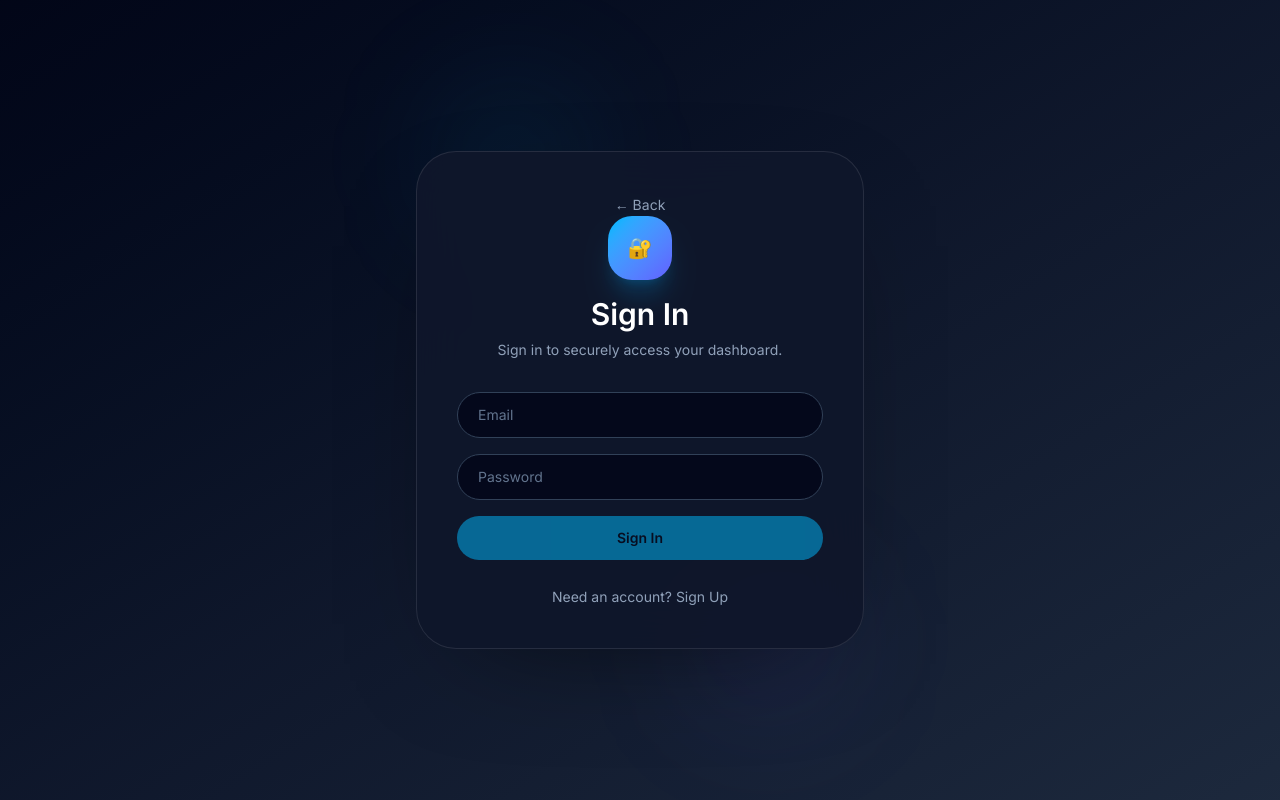
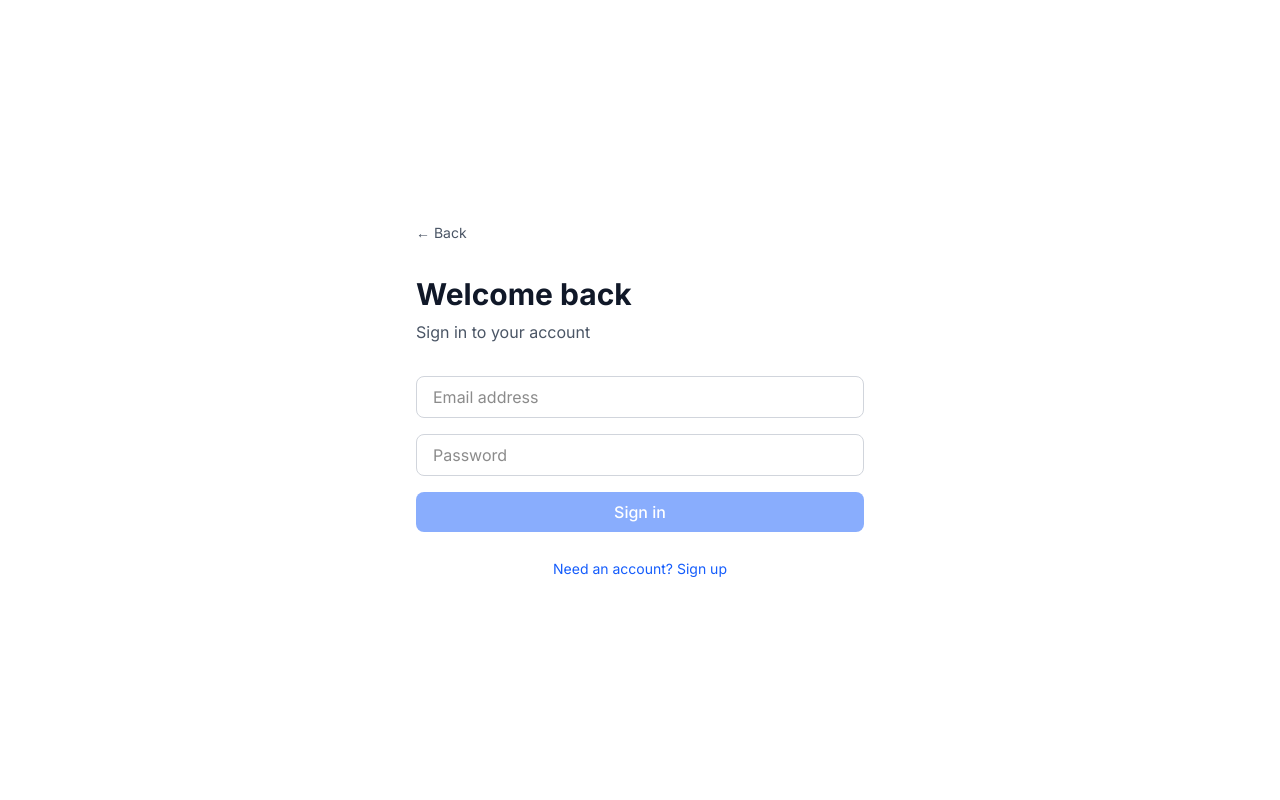
Before and after one commit to kevinedysoncortejo-arch/lab3, a Next.js app: page /auth in a window 1280 px wide. Built offline with nearby package versions, Linux system fonts and the light colour scheme.

Commit message:
Commit current page design updates

```diff
--- a/app/auth/page.tsx
+++ b/app/auth/page.tsx
@@ -37,29 +37,28 @@ export default function AuthPage() {
   }
 
   return (
-    <div className="min-h-screen bg-gradient-to-br from-slate-950 via-slate-900 to-slate-800 flex items-center justify-center px-4 py-10">
-      <div className="relative max-w-md w-full">
-        <div className="absolute -top-16 left-6 h-36 w-36 rounded-full bg-sky-500/10 blur-3xl"></div>
-        <div className="absolute -bottom-16 right-6 h-36 w-36 rounded-full bg-indigo-500/10 blur-3xl"></div>
-        <div className="relative rounded-[2.5rem] border border-white/10 bg-slate-900/95 p-10 shadow-[0_35px_120px_-60px_rgba(0,0,0,0.7)] backdrop-blur-xl">
-          <div className="text-center mb-8">
-            <Link href="/" className="inline-block text-slate-400 hover:text-white text-sm">
+    <div className="min-h-screen bg-white flex items-center justify-center px-4">
+      <div className="w-full max-w-md">
+        <div className="mb-8">
+          <Link href="/" className="text-gray-600 hover:text-gray-900 text-sm">
             ← Back
           </Link>
-            <div className="mx-auto mb-4 flex h-16 w-16 items-center justify-center rounded-3xl bg-gradient-to-br from-sky-400 to-indigo-500 text-xl text-white shadow-xl shadow-sky-500/20">
-              🔐
         </div>
-            <h2 className="text-3xl font-semibold text-white">
-              {isSignUp ? 'Create Account' : 'Sign In'}
-            </h2>
-            <p className="text-slate-400 text-sm mt-2 max-w-sm mx-auto">
-              {isSignUp ? 'Create your account and access the portal.' : 'Sign in to securely access your dashboard.'}
+
+        <div className="mb-8">
+          <h1 className="text-3xl font-bold text-gray-900 mb-2">
+            {isSignUp ? 'Create account' : 'Welcome back'}
+          </h1>
+          <p className="text-gray-600">
+            {isSignUp ? 'Sign up to get started' : 'Sign in to your account'}
           </p>
         </div>
 
         {message && (
-            <div className={`mb-4 rounded-2xl px-4 py-3 text-sm font-medium ${
-              message.type === 'success' ? 'bg-emerald-950/80 text-emerald-300 border border-emerald-700' : 'bg-rose-950/80 text-rose-300 border border-rose-700'
+          <div className={`mb-4 px-4 py-3 rounded-lg text-sm ${
+            message.type === 'success'
+              ? 'bg-green-50 text-green-800 border border-green-200'
+              : 'bg-red-50 text-red-800 border border-red-200'
           }`}>
             {message.text}
           </div>
@@ -71,8 +70,8 @@ export default function AuthPage() {
               type="email"
               value={email}
               onChange={(e) => setEmail(e.target.value)}
-                placeholder="Email"
-                className="w-full rounded-3xl border border-slate-700 bg-slate-950/80 px-5 py-3 text-sm text-slate-100 placeholder-slate-500 focus:outline-none focus:ring-2 focus:ring-sky-400"
+              placeholder="Email address"
+              className="w-full px-4 py-2 border border-gray-300 rounded-lg focus:outline-none focus:ring-2 focus:ring-blue-500 focus:border-transparent"
               required
               disabled={loading}
             />
@@ -84,7 +83,7 @@ export default function AuthPage() {
               value={password}
               onChange={(e) => setPassword(e.target.value)}
               placeholder="Password"
-                className="w-full rounded-3xl border border-slate-700 bg-slate-950/80 px-5 py-3 text-sm text-slate-100 placeholder-slate-500 focus:outline-none focus:ring-2 focus:ring-sky-400"
+              className="w-full px-4 py-2 border border-gray-300 rounded-lg focus:outline-none focus:ring-2 focus:ring-blue-500 focus:border-transparent"
               required
               disabled={loading}
             />
@@ -93,20 +92,19 @@ export default function AuthPage() {
           <button
             type="submit"
             disabled={loading || !email || !password}
-              className="w-full rounded-3xl bg-sky-400 py-3 text-sm font-semibold text-slate-950 transition hover:bg-sky-300 disabled:opacity-50 disabled:cursor-not-allowed"
+            className="w-full bg-blue-600 text-white py-2 rounded-lg font-medium hover:bg-blue-700 transition disabled:opacity-50 disabled:cursor-not-allowed"
           >
-              {loading ? 'Processing...' : (isSignUp ? 'Sign Up' : 'Sign In')}
+            {loading ? 'Please wait...' : (isSignUp ? 'Sign up' : 'Sign in')}
           </button>
         </form>
 
         <div className="mt-6 text-center">
           <button
             onClick={() => setIsSignUp(!isSignUp)}
-              className="text-slate-400 hover:text-white text-sm"
+            className="text-blue-600 hover:text-blue-800 text-sm"
           >
-              {isSignUp ? 'Already have an account? Sign In' : 'Need an account? Sign Up'}
+            {isSignUp ? 'Already have an account? Sign in' : 'Need an account? Sign up'}
           </button>
-          </div>
         </div>
       </div>
     </div>
--- a/app/page.tsx
+++ b/app/page.tsx
@@ -15,9 +15,6 @@ export default function LandingPage() {
           <h1 className="text-6xl font-semibold tracking-tight text-white mb-4">
             Welcome
           </h1>
-          <p className="mx-auto max-w-xl text-base text-slate-300 leading-8 mb-10">
-            Modern, centered, and polished — this landing page gives a premium first impression while staying clean and easy to use.
-          </p>
           <Link href="/auth">
             <button className="inline-flex w-full justify-center rounded-full bg-white px-8 py-4 text-sm font-semibold text-slate-950 transition hover:bg-slate-100">
               Get Started
```
Lines whose indentation alone changed are shown as unchanged.
